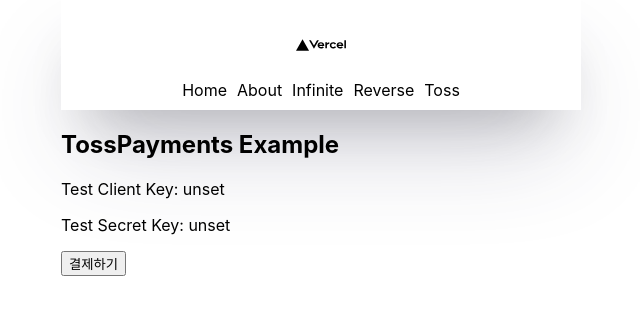
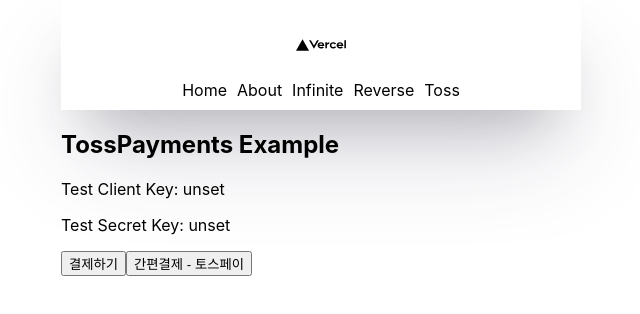
Before and after one commit to LNSol/next-tutorial, a Next.js app: page /toss in a window 1280 px wide. Shown: the top 314 px of the page, without its empty margins (319-959 px from the left). Built offline with nearby package versions, Linux system fonts and the light colour scheme; no server answers.

Commit message:
easyPay - toss example

```diff
--- a/pages/api/toss/success.js
+++ b/pages/api/toss/success.js
@@ -3,6 +3,7 @@
 
 const tossSuccess = (req, res) => {
   const { paymentKey, orderId, amount } = req.query;
+  console.log('res > ', res);
 
   const options = {
     method: 'POST',
@@ -23,7 +24,7 @@
 
   axios(options)
     .then((response) => {
-      console.log('response > ', response);
+      console.log('response.data > ', response.data);
       res.status(200).redirect('http://localhost:3001/toss');
     })
     .catch((err) => {
--- a/pages/toss/index.js
+++ b/pages/toss/index.js
@@ -9,14 +9,34 @@
 
     loadTossPayments(clientKey)
       .then((tossPayments) => {
-        console.log('결제중???');
+        console.log('신용, 체크 카드 결제');
         tossPayments.requestPayment('카드', {
           amount: 38000,
-          orderId: 'vegaamond---',
+          orderId: 'daemyunslayer9',
           orderName: '토스 마스크 외 1건',
           customerName: '아갈인파이터',
           successUrl: `${API_URL}api/toss/success`,
           failUrl: `${API_URL}api/toss/fail`,
+        });
+      })
+      .catch((err) => {
+        console.error(err);
+      });
+  };
+
+  const easyTossPay = () => {
+    loadTossPayments(clientKey)
+      .then((tossPayments) => {
+        console.log('간편결제 - 토스페이');
+        tossPayments.requestPayment('카드', {
+          amount: 20000,
+          orderId: 'easyPay-TossPay10',
+          orderName: '토스 티셔츠 외 2건',
+          customerName: '배가아몬드',
+          successUrl: `${API_URL}api/toss/success`,
+          failUrl: `${API_URL}api/toss/fail`,
+          flowMode: 'DIRECT',
+          easyPay: '토스페이',
         });
       })
       .catch((err) => {
@@ -30,6 +50,7 @@
       <p>Test Client Key: {clientKey}</p>
       <p>Test Secret Key: {secretKey}</p>
       <button onClick={pay}>결제하기</button>
+      <button onClick={easyTossPay}>간편결제 - 토스페이</button>
     </>
   );
 };
```
